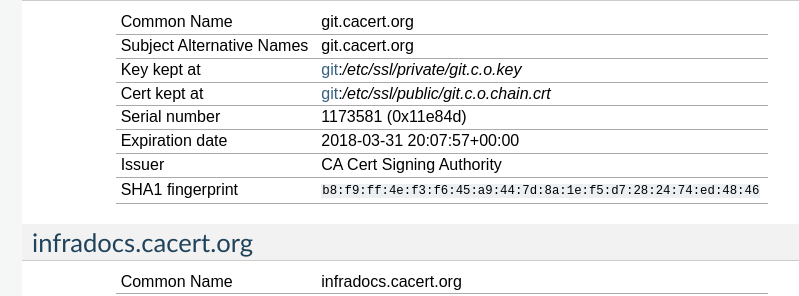
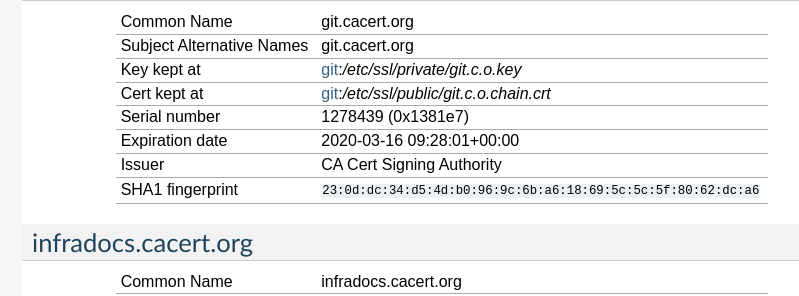
Before and after one commit to CAcertOrg/cacert-infradocs, a Sphinx documentation site: the page built from docs/certlist.rst, in a window 1280 px wide and 900 px high, scrolled down 2176 px. Shown: the part 152-448 px from the top of the window, without its empty margins (208-1007 px from the left). Built offline with Sphinx 7.4.7, drawn with Linux system fonts in a browser that asks for light colours; pages that are not in the unit, such as notebooks, are missing from menus.

Commit message:
Renew certificate for git

```diff
--- a/docs/systems/git.rst
+++ b/docs/systems/git.rst
@@ -265,9 +265,9 @@
    :altnames:   DNS:git.cacert.org
    :certfile:   /etc/ssl/public/git.c.o.chain.crt
    :keyfile:    /etc/ssl/private/git.c.o.key
-   :serial:     11E84D
-   :expiration: Mar 31 20:07:57 18 GMT
-   :sha1fp:     B8:F9:FF:4E:F3:F6:45:A9:44:7D:8A:1E:F5:D7:28:24:74:ED:48:46
+   :serial:     1381E7
+   :expiration: Mar 16 09:28:01 2020 GMT
+   :sha1fp:     23:0D:DC:34:D5:4D:B0:96:9C:6B:A6:18:69:5C:5C:5F:80:62:DC:A6
    :issuer:     CA Cert Signing Authority
 
 The :file:`/etc/ssl/public/git.c.o.chain.crt` contains the CAcert.org Class 1
```
